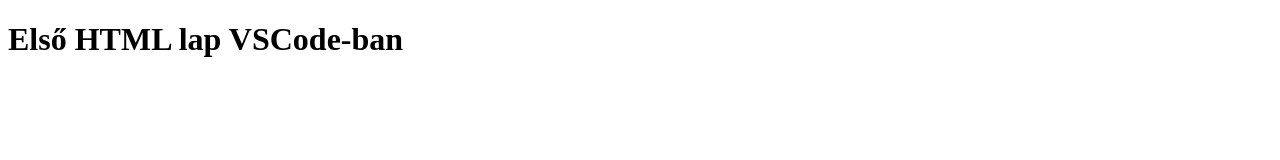
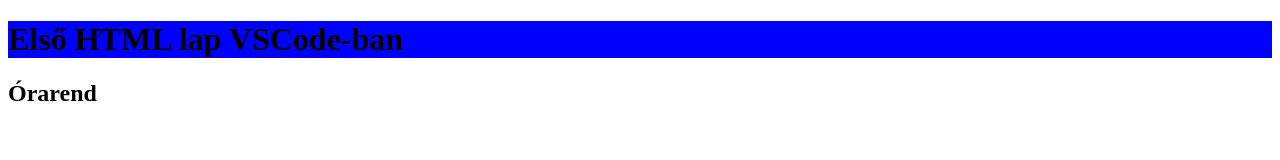
Before and after one commit to Janii48/orarend, a plain HTML site: page index.html in a window 1280 px wide. Drawn offline with Linux system fonts and the light colour scheme.

Commit message:
Valtozas tortent

```diff
--- a/index.html
+++ b/index.html
@@ -1,11 +1,16 @@
 <!DOCTYPE html>
-<html lang="en">
+<html lang="hu">
 <head>
     <meta charset="UTF-8">
-    <meta name="viewport" content="width=device-width, initial-scale=1.0">
-    <title>Document</title>
+    <title>Órarend</title>
+    <style>
+        h1 {
+            background-color: blue;
+        }
+    </style>
 </head>
 <body>
     <h1>Első HTML lap VSCode-ban</h1>
+    <h2>Órarend</h2>
 </body>
 </html>
```
